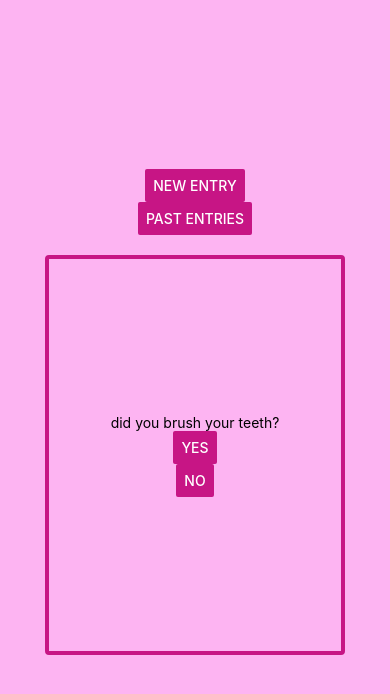
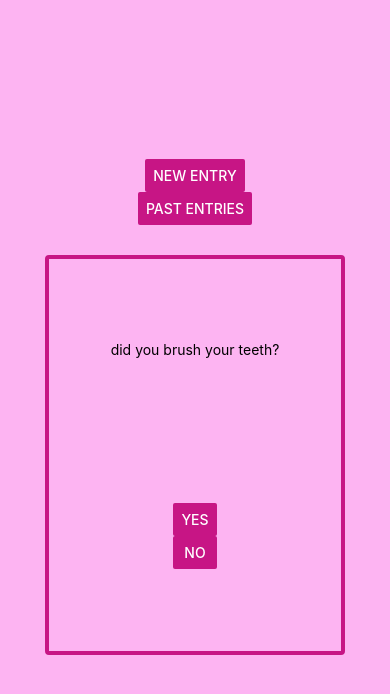
Before and after one commit to scorley3/diary2, a React Native app: screen / in a window 390 px wide. Shown: the top 694 px of the page. Built offline with nearby package versions, Linux system fonts and the light colour scheme.

Commit message:
spacing edits

```diff
--- a/App.tsx
+++ b/App.tsx
@@ -19,6 +19,11 @@ const componentArr = [
 	{ key: 4, text: "how are you feeling today?" , buttonNum : 3, textBox : false},
 	{ key: 5, text: "what did you eat today?" , buttonNum : 1, textBox : true},
 	{ key: 6, text: "did you take a shower?" , buttonNum : 2, textBox : false},
+	{ key: 7, text: "what made you happy today?" , buttonNum : 1, textBox : true},
+	{ key: 8, text: "what did you wear today?" , buttonNum : 1, textBox : true},
+	{ key: 9, text: "how much water did you drink?" , buttonNum : 1, textBox : true},
+	{ key: 10, text: "is your room clean?" , buttonNum : 2, textBox : false},
+	{ key: 11, text: "did you exercise today?" , buttonNum : 2, textBox : false},
 
 
 ]
@@ -96,19 +101,23 @@ class SectionComponent extends React.Component {
 			var arr = ['yes','no'];
 			var buttonArr = [];
 			for (var x = 0; x < arr.length; x++) {
-				buttonArr.push(<Button color = '#c71585' title = {arr[x]} onPress={this.state.onClick}/>);
+				buttonArr.push(<Button padding={10} margin={10} color = '#c71585' title = {arr[x]} onPress={this.state.onClick}/>);
 			}
 			return (
 				<View style = {styles.section}>
-				<Text>{this.state.text}</Text>
+				<Text padding = {10} margin={10}>{this.state.text}</Text>
+				<View>
 				{buttonArr}
+				</View>
 				</View>
 			);
 		} else {
 			return (
 				<View style = {styles.section}>
 				<Text>{this.state.text}</Text>
-				{Array(this.state.buttonNum).fill(<Button color = '#c71585' title = 'maybe' />)}
+				<View style = {styles.buttons}>
+				{Array(this.state.buttonNum).fill(<Button color = '#c71585' title = 'maybe' onPress={this.state.onClick}/>)}
+				</View>
 				</View>
 
 			);
@@ -132,14 +141,21 @@ const styles = StyleSheet.create({
 	width: 300,
 	height: 400,
 	borderRadius: 4,
-	justifyContent: 'center',
+	justifyContent: 'space-around',
 	alignItems: 'center',
+	padding: 10,
+	margin: 10
 
   },
   frame: {
 	flexDirection: "row",
 	justifyContent: 'center',
 	alignItems: 'center',
+	padding: 10,
+	margin: 10
+  },
+  buttons: {
+	margin: 20,
   }
 
 });
```
